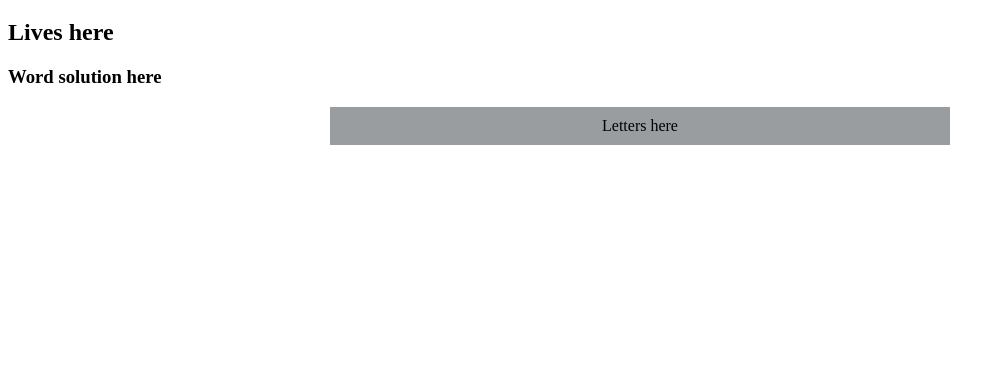
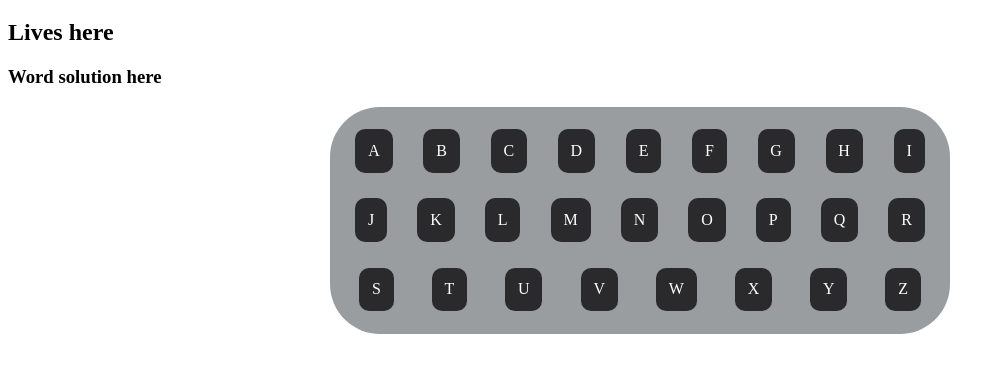
Before and after one commit to helioboros/WDI16-Hangman, a plain HTML site: page index.html in a window 1280 px wide. Shown: the part 61-434 px from the top of the page, without its empty margins (0-1005 px from the left). Drawn offline with nearby package versions, Linux system fonts and the light colour scheme.

Commit message:
more css styling, buttons added

```diff
--- a/index.html
+++ b/index.html
@@ -13,7 +13,34 @@
     <h1>Word Theme here</h1>
     <h2>Lives here</h2>
     <h3>Word solution here</h3>
-    <div class="letters">Letters here</div>
+    <div class="letters">
+        <span class="button" id="a">A</span>
+        <span class="button" id="b">B</span>
+        <span class="button" id="c">C</span>
+        <span class="button" id="d">D</span>
+        <span class="button" id="e">E</span>
+        <span class="button" id="f">F</span>
+        <span class="button" id="g">G</span>
+        <span class="button" id="h">H</span>
+        <span class="button" id="i">I</span>
+        <span class="button" id="j">J</span>
+        <span class="button" id="k">K</span>
+        <span class="button" id="l">L</span>
+        <span class="button" id="m">M</span>
+        <span class="button" id="n">N</span>
+        <span class="button" id="o">O</span>
+        <span class="button" id="p">P</span>
+        <span class="button" id="q">Q</span>
+        <span class="button" id="r">R</span>
+        <span class="button" id="s">S</span>
+        <span class="button" id="t">T</span>
+        <span class="button" id="u">U</span>
+        <span class="button" id="v">V</span>
+        <span class="button" id="w">W</span>
+        <span class="button" id="x">X</span>
+        <span class="button" id="y">Y</span>
+        <span class="button" id="z">Z</span>
+    </div>
     <script src="https://code.jquery.com/jquery-3.3.1.min.js" integrity="sha256-FgpCb/KJQlLNfOu91ta32o/NMZxltwRo8QtmkMRdAu8="
         crossorigin="anonymous"></script>
     <script src="script.js"></script>
--- a/style.css
+++ b/style.css
@@ -2,6 +2,7 @@
     display: flex;
     align-items: space-around;
     justify-content: space-around;
+    flex-wrap: wrap;
     max-width: 600px;
     max-height: 600px;
     margin: 0 auto;
@@ -9,6 +10,17 @@
     padding: 10px;
     border: #434547;
     border-width: 4px;
+    border-radius: 50px;
+}
+.button {
+    background: rgb(42, 41, 43);
+    color: #FFFFFF;
+    max-width: 30px;
+    max-height: 30px;
+    padding: 1vw;
+    margin: 1vw;
+    border-width: .5vw;
+    border-radius: 10px;
 }
 
 /* Most of this is on the backburner for being pretty stuff.
```
